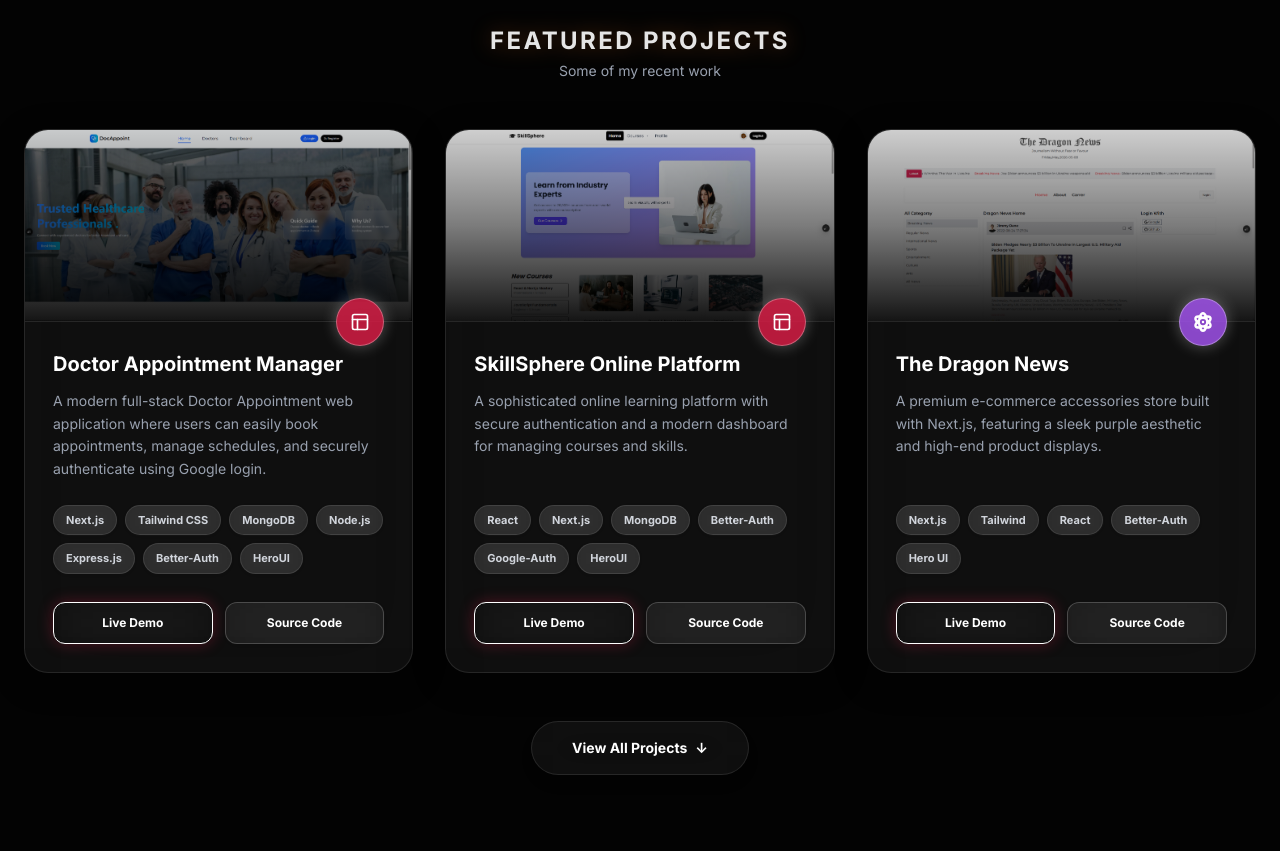
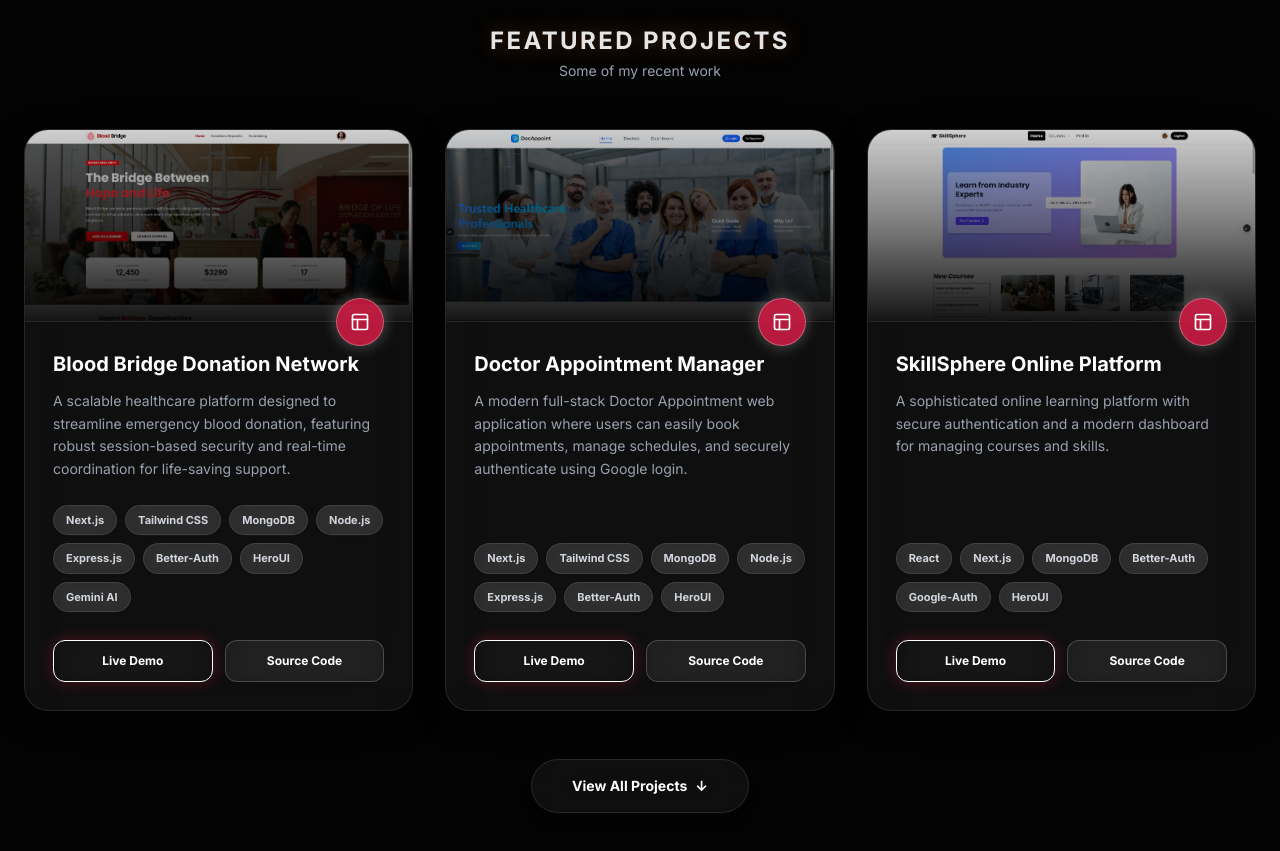
Before and after one commit to dulal71/my-portfolio-dulal-ahmed, a Next.js app: page / in a window 1280 px wide. Shown: the part 2320-3171 px from the top of the page. Built offline with nearby package versions, Linux system fonts and the light colour scheme.

Commit message:
add blood dontaion project

```diff
--- a/src/app/page.js
+++ b/src/app/page.js
@@ -82,6 +82,17 @@ export default function Home() {
   };
 
   const projects = [
+    {
+      title: "Blood Bridge Donation Network",
+      color: "brand-red",
+      hex: "#e11d48",
+      tech: [ "Next.js","Tailwind CSS", "MongoDB","Node.js","Express.js", "Better-Auth",  "HeroUI","Gemini AI"],
+      icon: <Layout className="w-5 h-5 text-white" />,
+      repo: "https://github.com/dulal71/blood-donation-client",
+      live: "https://blood-donation-client-pi.vercel.app/",
+      desc: " A scalable healthcare platform designed to streamline emergency blood donation, featuring robust session-based security and real-time coordination for life-saving support. ",
+      image: "/blood-donation-project.png"
+    },
      {
       title: "Doctor Appointment Manager",
       color: "brand-red",
```
Also changed, not shown: public/blood-donation-project.png (added).
